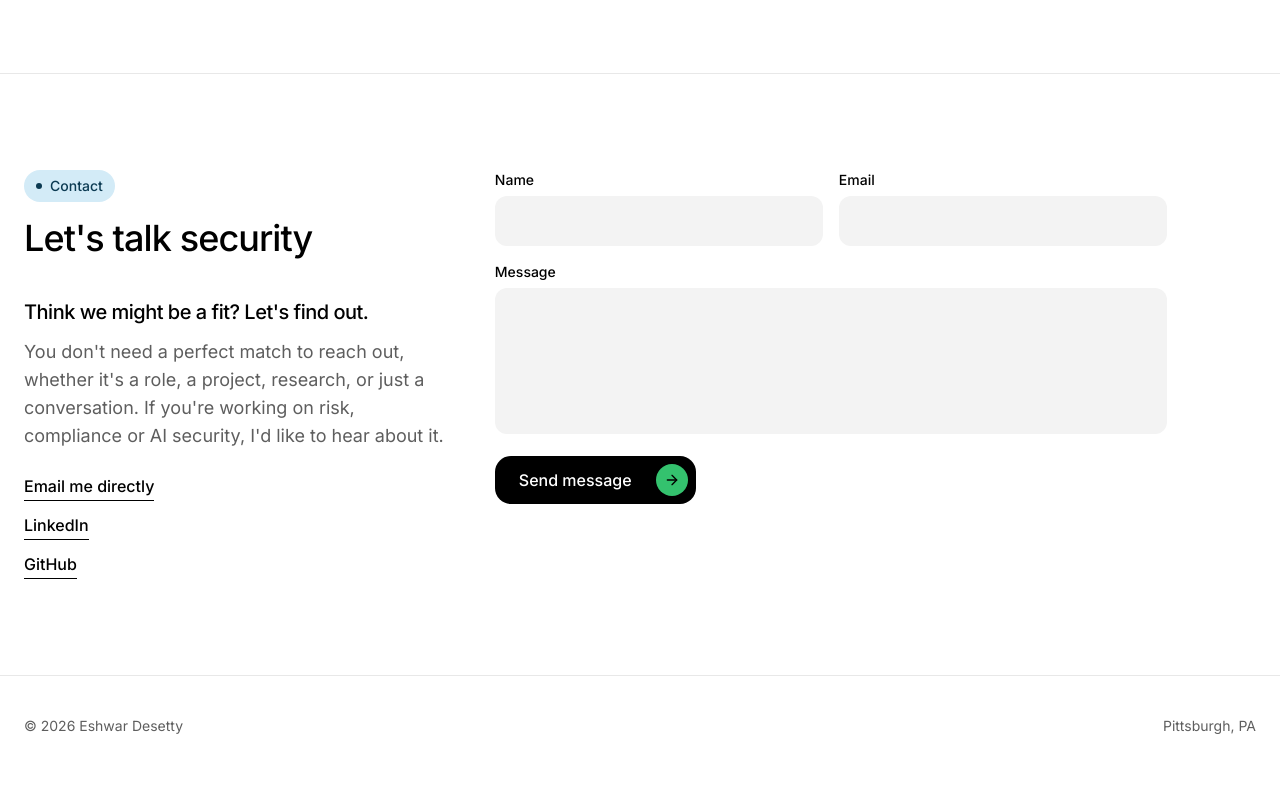
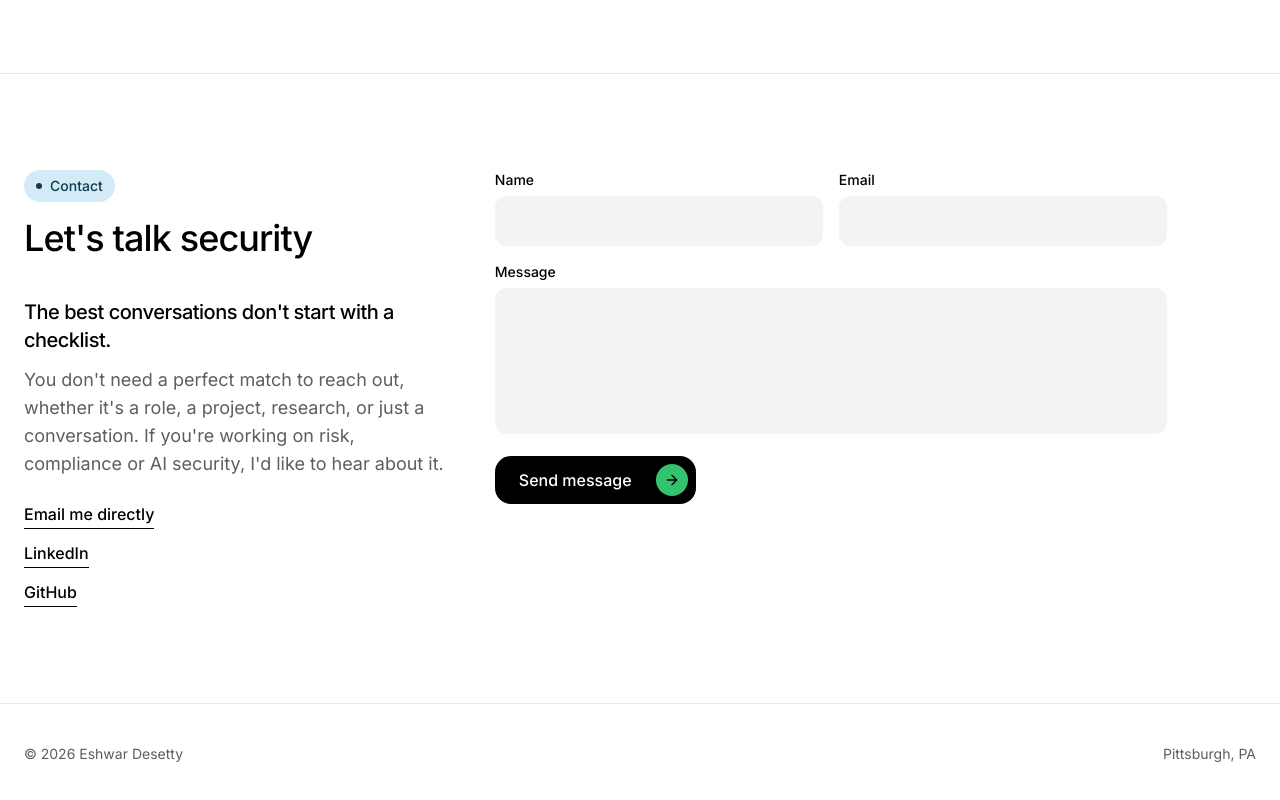
Before and after one commit to OffensiveSage/EDsec-Portfolio, a Next.js app: page / in a window 1280 px wide. Shown: the part 5430-6230 px from the top of the page. Built offline with nearby package versions, Linux system fonts and the light colour scheme.

Commit message:
Use checklist line as contact sub-heading
Co-Authored-By: Claude Opus 5.5 <noreply@anthropic.com>

```diff
--- a/src/components/ContactSection.tsx
+++ b/src/components/ContactSection.tsx
@@ -171,7 +171,7 @@ export default function ContactSection() {
                 <div>
                     <SectionHeader tag="Contact" title="Let's talk security" />
                     <p className="font-display text-xl font-medium tracking-tight max-w-md">
-                        Think we might be a fit? Let&apos;s find out.
+                        The best conversations don&apos;t start with a checklist.
                     </p>
                     <p className="mt-3 text-muted text-lg max-w-md">
                         You don&apos;t need a perfect match to reach out, whether it&apos;s a role, a project, research, or just a conversation. If you&apos;re working on risk, compliance or AI security, I&apos;d like to hear about it.
```
